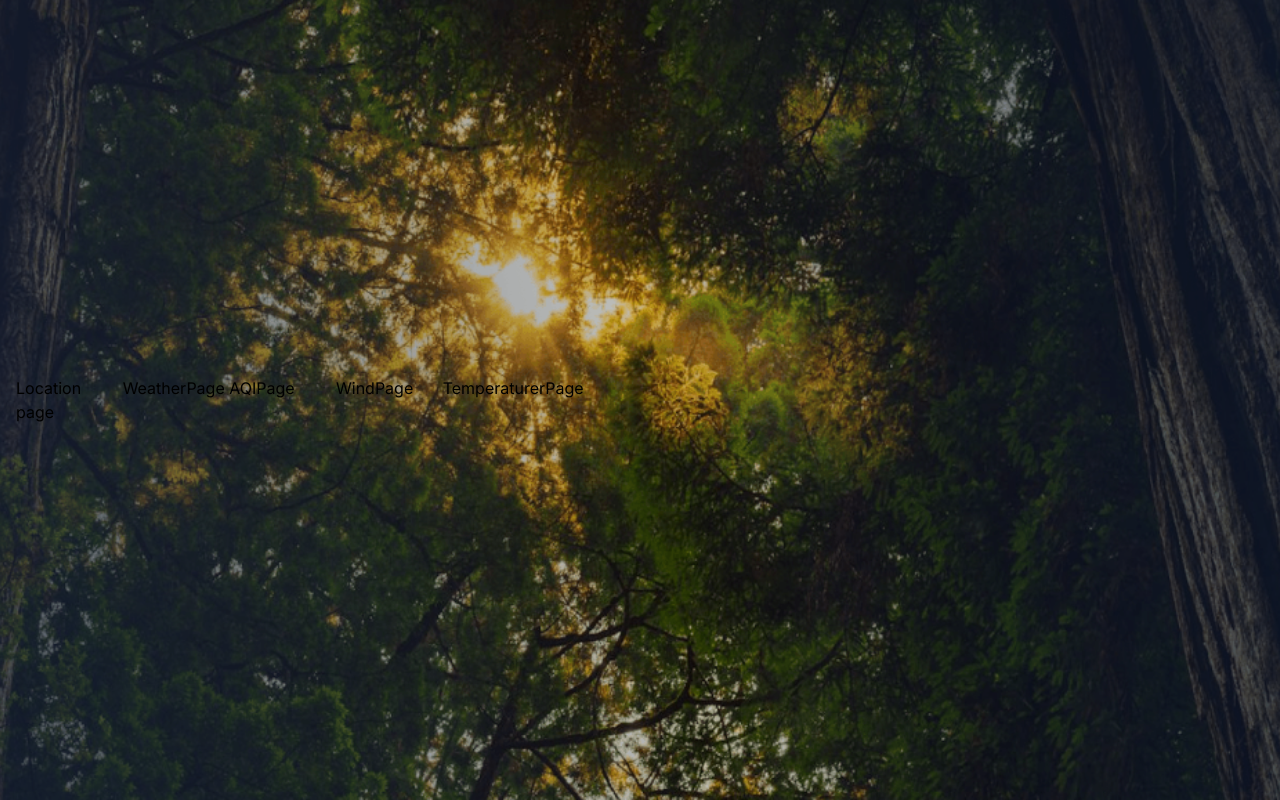
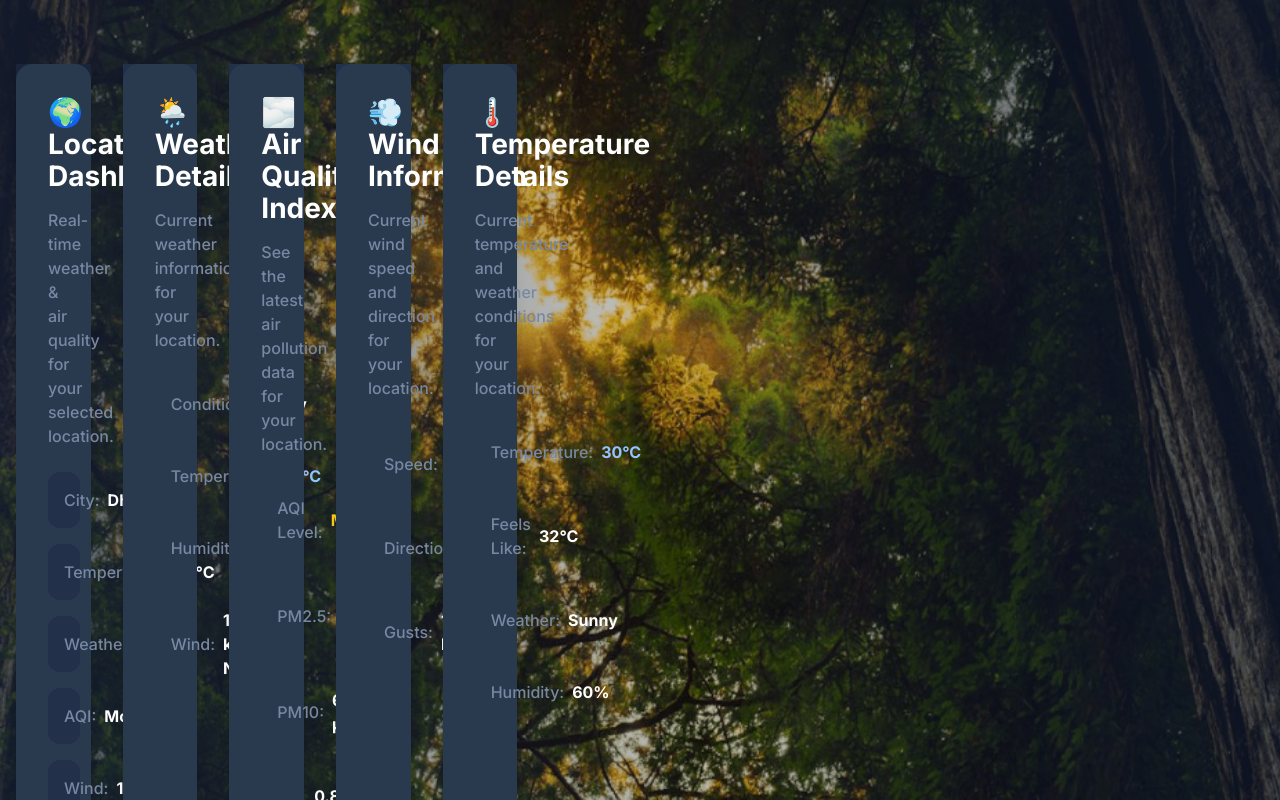
Before and after one commit to sihabarnab/ecovista, a Next.js app: page /1 in a window 1280 px wide. Shown: the top 800 px of the page. Built offline with nearby package versions, Linux system fonts and the light colour scheme.

Commit message:
Update UI

```diff
--- a/app/[location]/@aqi/page.js
+++ b/app/[location]/@aqi/page.js
@@ -1,7 +1,46 @@
 import React from "react";
 
 const AQIPage = () => {
-  return <div>AQIPage</div>;
+  return (
+    <div className="flex flex-col items-center justify-center min-h-screen bg-[#22304A] text-white">
+      <div className="card max-w-md w-full p-8 rounded-2xl shadow-lg">
+        <h2 className="feature-title mb-4 text-center">🌫️ Air Quality Index</h2>
+        <p className="feature-name text-center mb-6">
+          See the latest air pollution data for your location.
+        </p>
+        <div className="flex flex-col gap-4">
+          <div className="bg-[#293A4E] rounded-xl p-4 flex justify-between items-center">
+            <span className="feature-name">AQI Level:</span>
+            <span className="ml-2 font-bold text-yellow-400">Moderate</span>
+          </div>
+          <div className="bg-[#293A4E] rounded-xl p-4 flex justify-between items-center">
+            <span className="feature-name">PM2.5:</span>
+            <span className="ml-2 font-bold">35 µg/m³</span>
+          </div>
+          <div className="bg-[#293A4E] rounded-xl p-4 flex justify-between items-center">
+            <span className="feature-name">PM10:</span>
+            <span className="ml-2 font-bold">60 µg/m³</span>
+          </div>
+          <div className="bg-[#293A4E] rounded-xl p-4 flex justify-between items-center">
+            <span className="feature-name">CO:</span>
+            <span className="ml-2 font-bold">0.8 ppm</span>
+          </div>
+          <div className="bg-[#293A4E] rounded-xl p-4 flex justify-between items-center">
+            <span className="feature-name">NO₂:</span>
+            <span className="ml-2 font-bold">18 ppb</span>
+          </div>
+          <div className="bg-[#293A4E] rounded-xl p-4 flex justify-between items-center">
+            <span className="feature-name">SO₂:</span>
+            <span className="ml-2 font-bold">5 ppb</span>
+          </div>
+          <div className="bg-[#293A4E] rounded-xl p-4 flex justify-between items-center">
+            <span className="feature-name">O₃:</span>
+            <span className="ml-2 font-bold">22 ppb</span>
+          </div>
+        </div>
+      </div>
+    </div>
+  );
 };
 
 export default AQIPage;
--- a/app/[location]/@temperature/page.js
+++ b/app/[location]/@temperature/page.js
@@ -1,7 +1,36 @@
 import React from "react";
 
 const TemperaturerPage = () => {
-  return <div>TemperaturerPage</div>;
+  return (
+    <div className="flex flex-col items-center justify-center min-h-screen bg-[#22304A] text-white">
+      <div className="card max-w-md w-full p-8 rounded-2xl shadow-lg">
+        <h2 className="feature-title mb-4 text-center">
+          🌡️ Temperature Details
+        </h2>
+        <p className="feature-name text-center mb-6">
+          Current temperature and weather conditions for your location.
+        </p>
+        <div className="flex flex-col gap-4">
+          <div className="bg-[#293A4E] rounded-xl p-4 flex justify-between items-center">
+            <span className="feature-name">Temperature:</span>
+            <span className="ml-2 font-bold text-blue-300">30°C</span>
+          </div>
+          <div className="bg-[#293A4E] rounded-xl p-4 flex justify-between items-center">
+            <span className="feature-name">Feels Like:</span>
+            <span className="ml-2 font-bold">32°C</span>
+          </div>
+          <div className="bg-[#293A4E] rounded-xl p-4 flex justify-between items-center">
+            <span className="feature-name">Weather:</span>
+            <span className="ml-2 font-bold">Sunny</span>
+          </div>
+          <div className="bg-[#293A4E] rounded-xl p-4 flex justify-between items-center">
+            <span className="feature-name">Humidity:</span>
+            <span className="ml-2 font-bold">60%</span>
+          </div>
+        </div>
+      </div>
+    </div>
+  );
 };
 
 export default TemperaturerPage;
--- a/app/[location]/@weather/page.js
+++ b/app/[location]/@weather/page.js
@@ -1,10 +1,34 @@
-
-import React from 'react'
+import React from "react";
 
 const WeatherPage = () => {
   return (
-    <div>WeatherPage</div>
-  )
-}
+    <div className="flex flex-col items-center justify-center min-h-screen bg-[#22304A] text-white">
+      <div className="card max-w-md w-full p-8 rounded-2xl shadow-lg">
+        <h2 className="feature-title mb-4 text-center">🌦️ Weather Details</h2>
+        <p className="feature-name text-center mb-6">
+          Current weather information for your location.
+        </p>
+        <div className="flex flex-col gap-4">
+          <div className="bg-[#293A4E] rounded-xl p-4 flex justify-between items-center">
+            <span className="feature-name">Condition:</span>
+            <span className="ml-2 font-bold">Sunny</span>
+          </div>
+          <div className="bg-[#293A4E] rounded-xl p-4 flex justify-between items-center">
+            <span className="feature-name">Temperature:</span>
+            <span className="ml-2 font-bold text-blue-300">30°C</span>
+          </div>
+          <div className="bg-[#293A4E] rounded-xl p-4 flex justify-between items-center">
+            <span className="feature-name">Humidity:</span>
+            <span className="ml-2 font-bold">60%</span>
+          </div>
+          <div className="bg-[#293A4E] rounded-xl p-4 flex justify-between items-center">
+            <span className="feature-name">Wind:</span>
+            <span className="ml-2 font-bold">12 km/h NE</span>
+          </div>
+        </div>
+      </div>
+    </div>
+  );
+};
 
-export default WeatherPage
+export default WeatherPage;
--- a/app/[location]/@wind/page.js
+++ b/app/[location]/@wind/page.js
@@ -1,7 +1,30 @@
 import React from "react";
 
 const WindPage = () => {
-  return <div>WindPage</div>;
+  return (
+    <div className="flex flex-col items-center justify-center min-h-screen bg-[#22304A] text-white">
+      <div className="card max-w-md w-full p-8 rounded-2xl shadow-lg">
+        <h2 className="feature-title mb-4 text-center">💨 Wind Information</h2>
+        <p className="feature-name text-center mb-6">
+          Current wind speed and direction for your location.
+        </p>
+        <div className="flex flex-col gap-4">
+          <div className="bg-[#293A4E] rounded-xl p-4 flex justify-between items-center">
+            <span className="feature-name">Speed:</span>
+            <span className="ml-2 font-bold text-green-300">12 km/h</span>
+          </div>
+          <div className="bg-[#293A4E] rounded-xl p-4 flex justify-between items-center">
+            <span className="feature-name">Direction:</span>
+            <span className="ml-2 font-bold">NE</span>
+          </div>
+          <div className="bg-[#293A4E] rounded-xl p-4 flex justify-between items-center">
+            <span className="feature-name">Gusts:</span>
+            <span className="ml-2 font-bold">18 km/h</span>
+          </div>
+        </div>
+      </div>
+    </div>
+  );
 };
 
 export default WindPage;
--- a/app/[location]/page.js
+++ b/app/[location]/page.js
@@ -1,9 +1,40 @@
-import React from 'react'
+import React from "react";
 
-const page = () => {
+const Page = () => {
   return (
-    <div>Location page</div>
-  )
-}
+    <div className="flex flex-col items-center justify-center min-h-screen bg-[#19243B] text-white">
+      <div className="card max-w-md w-full p-8 rounded-2xl shadow-lg">
+        <h1 className="feature-title mb-4 text-center">
+          🌍 Location Dashboard
+        </h1>
+        <p className="feature-name text-center mb-6">
+          Real-time weather & air quality for your selected location.
+        </p>
+        <div className="flex flex-col gap-4">
+          <div className="bg-[#22304A] rounded-xl p-4">
+            <span className="feature-name">City:</span>
+            <span className="ml-2 font-bold">Dhaka</span>
+          </div>
+          <div className="bg-[#22304A] rounded-xl p-4">
+            <span className="feature-name">Temperature:</span>
+            <span className="ml-2 font-bold">30°C</span>
+          </div>
+          <div className="bg-[#22304A] rounded-xl p-4">
+            <span className="feature-name">Weather:</span>
+            <span className="ml-2 font-bold">Sunny</span>
+          </div>
+          <div className="bg-[#22304A] rounded-xl p-4">
+            <span className="feature-name">AQI:</span>
+            <span className="ml-2 font-bold">Moderate</span>
+          </div>
+          <div className="bg-[#22304A] rounded-xl p-4">
+            <span className="feature-name">Wind:</span>
+            <span className="ml-2 font-bold">12 km/h NE</span>
+          </div>
+        </div>
+      </div>
+    </div>
+  );
+};
 
-export default page
+export default Page;
```
